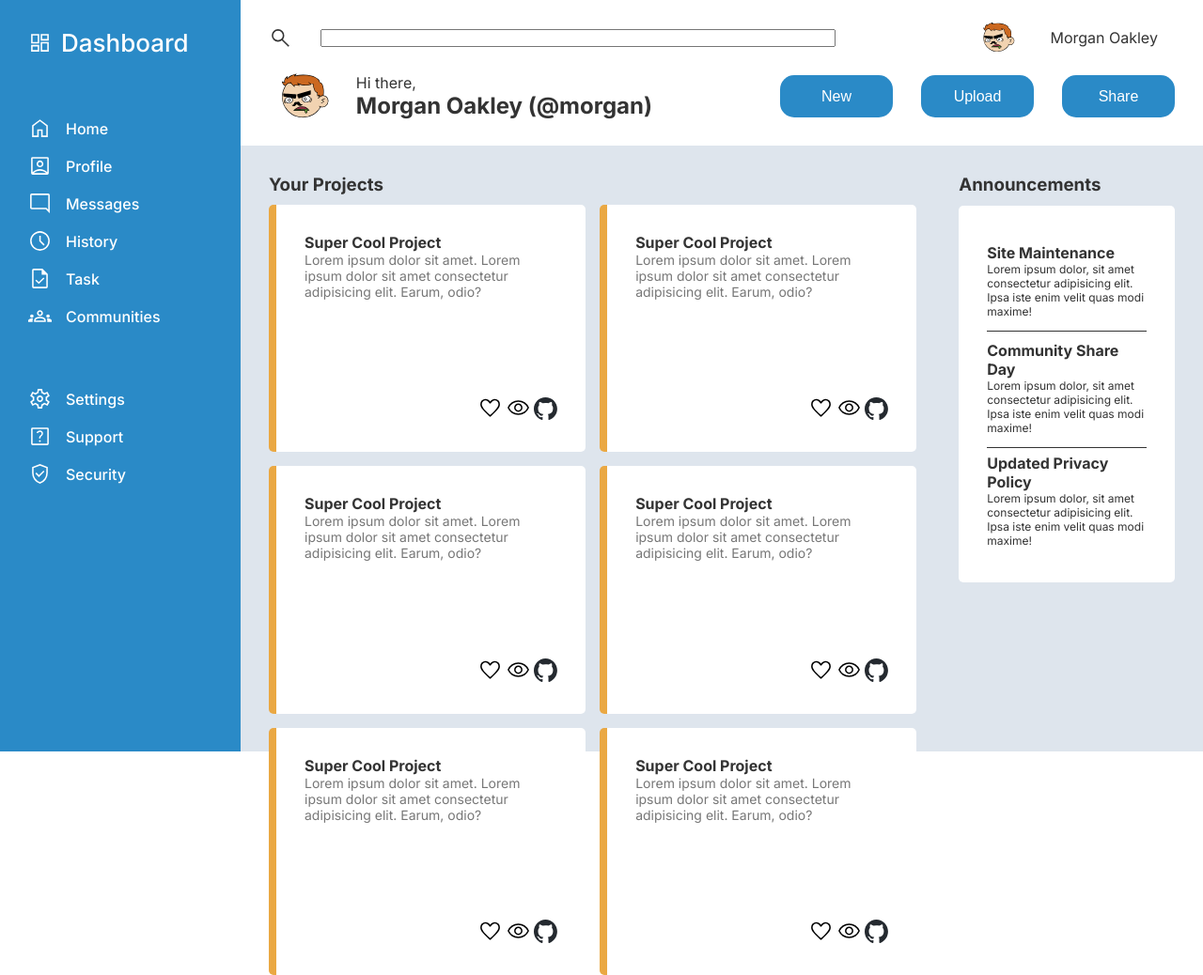
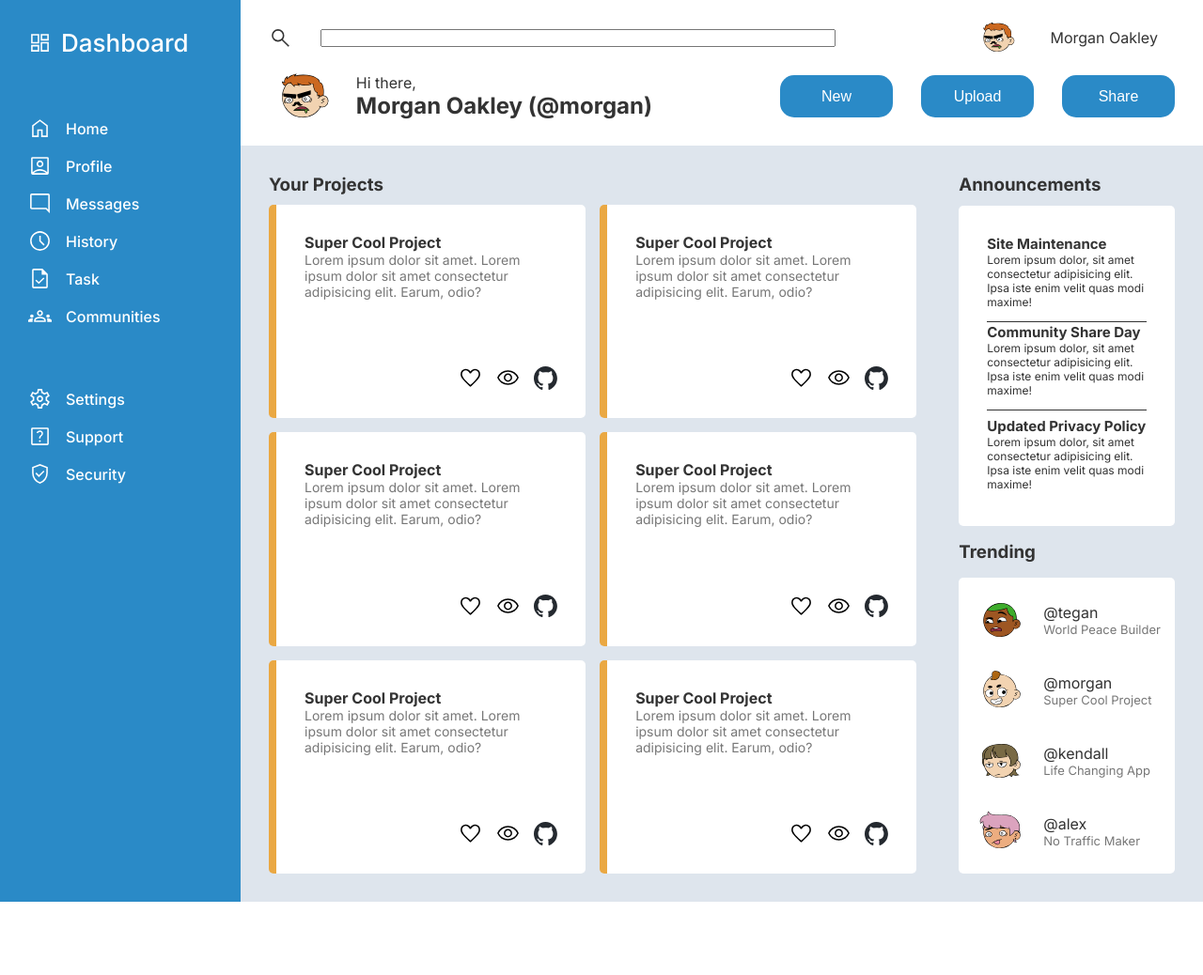
Before and after one commit to taewookim02/admin-dashboard, a plain HTML site: page index.html in a window 1280 px wide. Shown: the whole page at 94% size. After the commit the page ends 960 px from the top, so only its background shows below. Drawn offline with Linux system fonts and the light colour scheme.

Commit message:
Add trending section

```diff
--- a/index.html
+++ b/index.html
@@ -173,11 +173,42 @@
               <span class="main__announcements--item-heading">Updated Privacy Policy</span>
               <p>Lorem ipsum dolor, sit amet consectetur adipisicing elit. Ipsa iste enim velit quas modi maxime!</p>
           </div>
-  </div>
-  </aside>
-  <aside class="main__trending"></aside>
-  </aside>
-  </main>
+        </aside>
+        <h3 class="main__trending--heading">Trending</h3>
+        <aside class="main__trending">
+          <div class="main__trending--container">
+            <div class="main__trending--user">
+              <img src="./assets/icon-trending-1.svg" alt="User icon">
+              <div class="main__trending--textbox">
+                <span class="user-name">@tegan</span>
+                <p>World Peace Builder</p>
+              </div>
+            </div>
+            <div class="main__trending--user">
+              <img src="./assets/icon-trending-2.svg" alt="User icon">
+              <div class="main__trending--textbox">
+                <span class="user-name">@morgan</span>
+                <p>Super Cool Project</p>
+              </div>
+            </div>
+            <div class="main__trending--user">
+              <img src="./assets/icon-trending-3.svg" alt="User icon">
+              <div class="main__trending--textbox">
+                <span class="user-name">@kendall</span>
+                <p>Life Changing App</p>
+              </div>
+            </div>
+            <div class="main__trending--user">
+              <img src="./assets/icon-trending-4.svg" alt="User icon">
+              <div class="main__trending--textbox">
+                <span class="user-name">@alex</span>
+                <p>No Traffic Maker</p>
+              </div>
+            </div>
+          </div>
+        </aside>
+      </aside>
+    </main>
   </div>
 </body>
 
--- a/style.css
+++ b/style.css
@@ -5,12 +5,12 @@
 }
 
 .container {
-  height: 100vh;
   width: 100%;
   margin: 0 auto;
   display: grid;
   grid-template-columns: 1fr 1.5fr 1.5fr 1fr;
   grid-template-rows: 0.5fr 0.75fr 2fr 2fr;
+  min-height: 100vh; /* this removes the extra white space below footer*/
 }
 
 html {
@@ -191,13 +191,16 @@ html {
 
 .main__projects--item-icons {
   justify-self: end;
+  display: grid;
+  grid-template-columns: 1fr 1fr 1fr;
+  gap: 15px;
 }
 
 /* MAIN - ANNOUNCEMENTS */
 
 .main__aside--container {
   display: grid;
-  grid-template-rows: min-content 1fr 1fr;
+  grid-template-rows: min-content 1fr min-content;
   gap: 16px;
 }
 
@@ -219,13 +222,9 @@ html {
   align-items: center;
 }
 
-/*
-.main__announcements--container > div:not(:last-child) {
-  border-bottom: 1px solid #333;
-} */
-
 .main__announcements--item-heading {
   font-weight: 700;
+  font-size: 15px;
 }
 
 .main__announcements--container-item p {
@@ -238,3 +237,34 @@ html {
   border-bottom: none;
   padding-bottom: 0;
 }
+
+/* MAIN - TRENDING */
+
+.main__trending {
+  align-self: end;
+}
+
+.main__trending--container {
+  display: grid;
+  background-color: #fff;
+  grid-template-rows: repeat(4, 1fr);
+  gap: 15px;
+  padding: 15px;
+  border-radius: 5px;
+}
+
+.main__trending--container img {
+  width: 60px;
+}
+
+.main__trending--user {
+  display: grid;
+  grid-template-columns: 1fr 4fr;
+  align-items: center;
+  gap: 15px;
+}
+
+.main__trending--textbox p {
+  font-size: 13px;
+  color: #777;
+}
```
Also changed, not shown: assets/icon-trending-1.svg (added), assets/icon-trending-2.svg (added), assets/icon-trending-3.svg (added), assets/icon-trending-4.svg (added).
